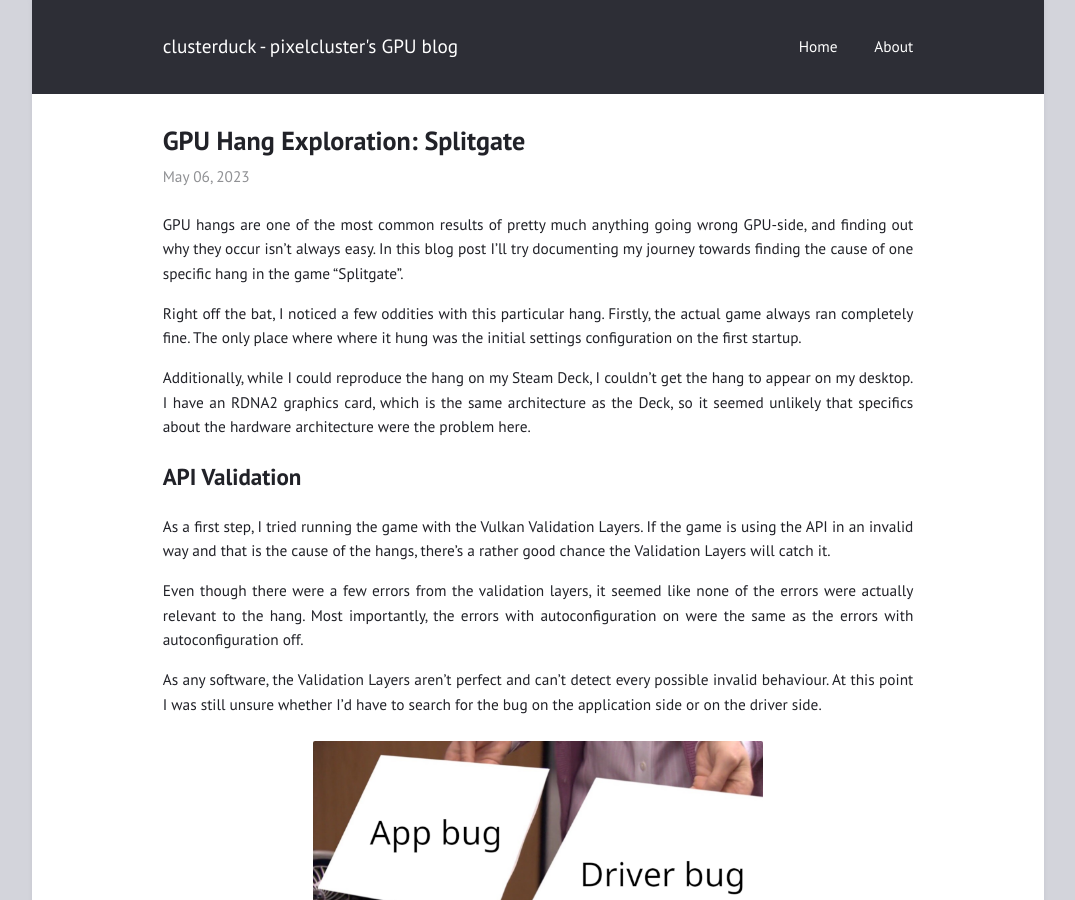
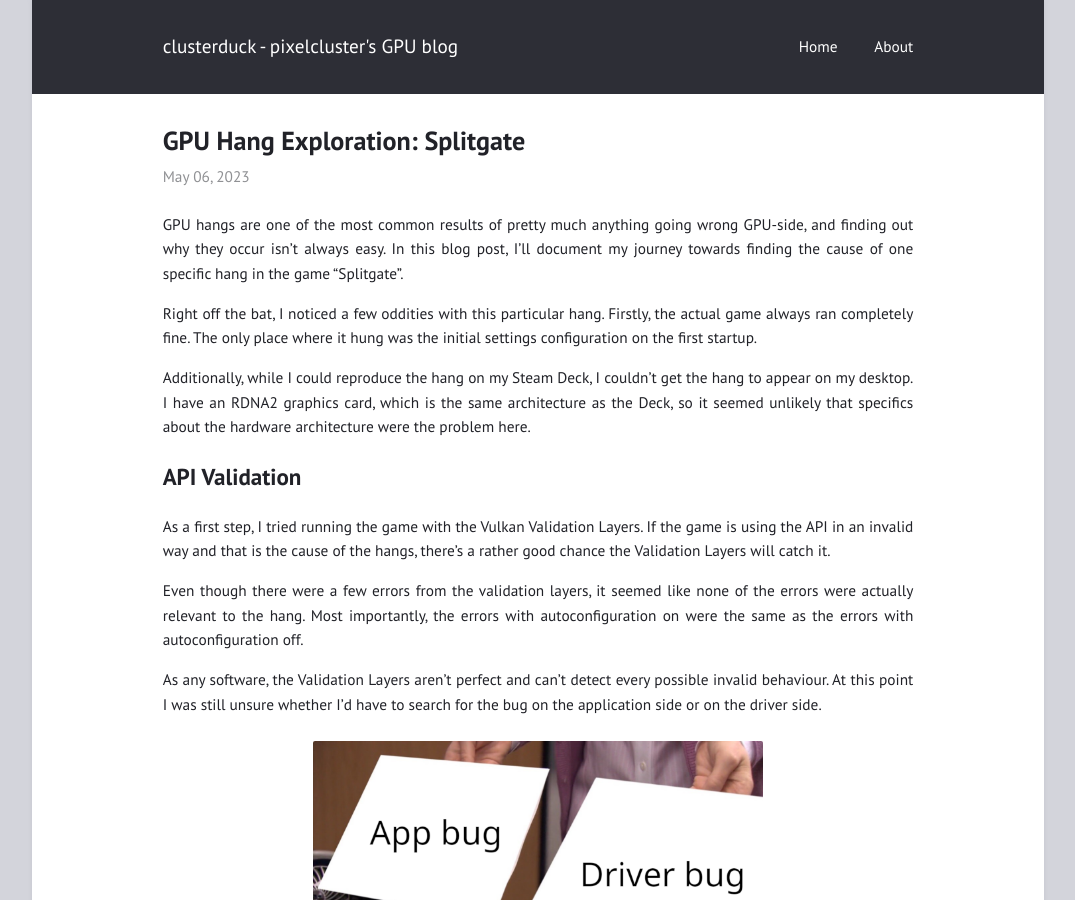
Before and after one commit to pixelcluster/pixelcluster.github.io, a Jekyll site: the page built from _posts/2023-05-06-Hang-Exploration-Splitgate.md, in a window 1280 px wide and 900 px high. Shown: the whole window, without its empty margins (102-1177 px from the left). Built offline with Jekyll 4.4.1, drawn with Linux system fonts in a browser that asks for light colours; comment, search, counter and statistics services are not loaded.

Commit message:
round 1 of fixes for splitgate

```diff
--- a/_posts/2023-05-06-Hang-Exploration-Splitgate.md
+++ b/_posts/2023-05-06-Hang-Exploration-Splitgate.md
@@ -5,13 +5,13 @@ layout: "post"
 
 GPU hangs are one of the most common results of pretty much anything going
 wrong GPU-side, and finding out why they occur isn't always easy. In this blog
-post I'll try documenting my journey towards finding the cause of one specific
+post, I'll document my journey towards finding the cause of one specific
 hang in the game "Splitgate".
 
 
 Right off the bat, I noticed a few oddities with this particular hang.
 Firstly, the actual game always ran completely fine. The only place where
-where it hung was the initial settings configuration on the first startup.
+it hung was the initial settings configuration on the first startup.
 
 Additionally, while I could reproduce the hang on my Steam Deck, I couldn't
 get the hang to appear on my desktop. I have an RDNA2 graphics card, which
```
